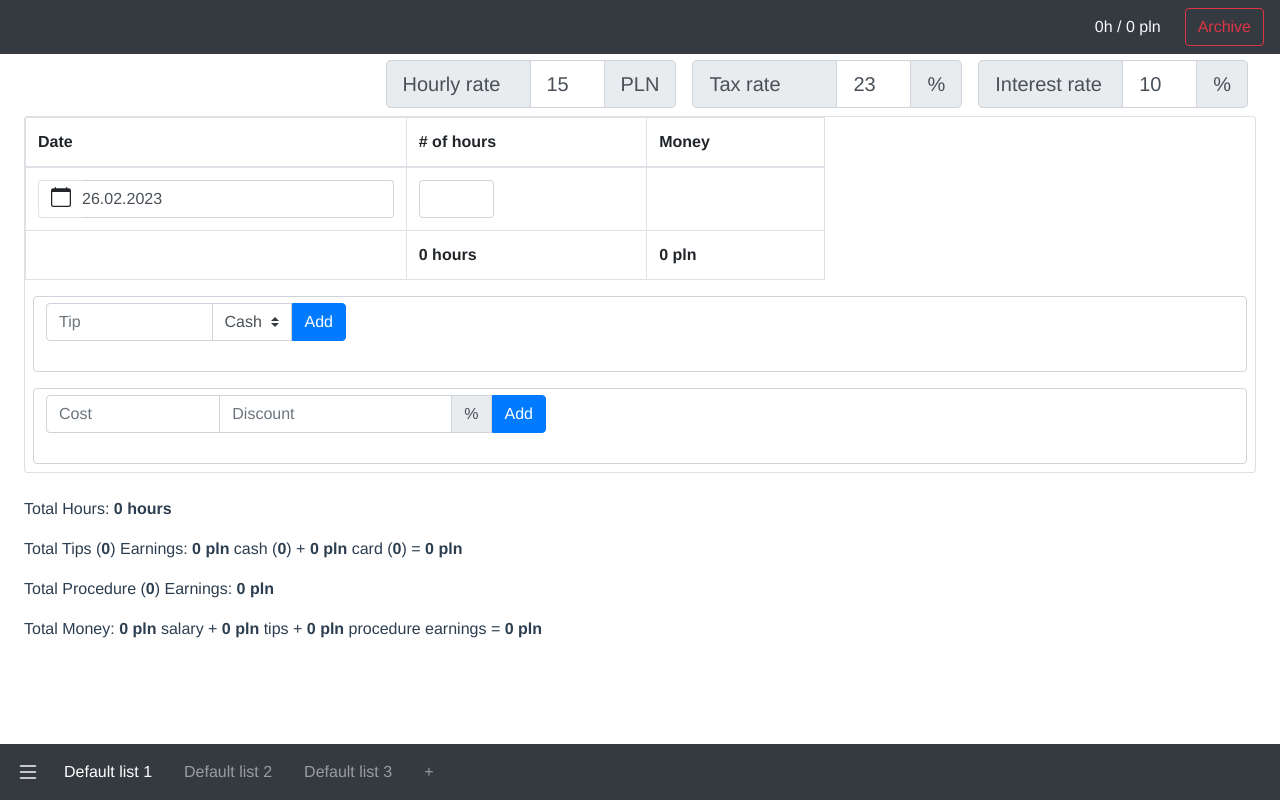
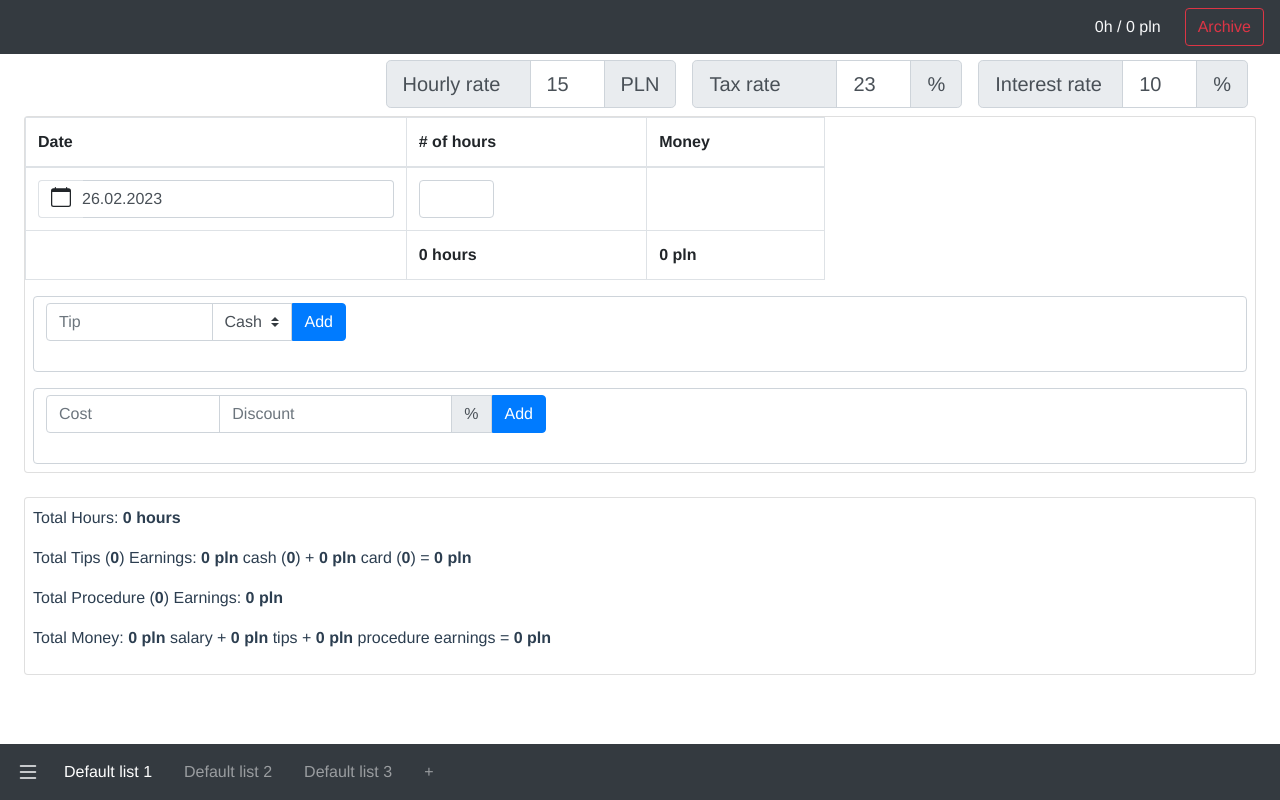
Before and after one commit to sheldonfar/listio, a Vue app: page / in a window 1280 px wide. Built offline with nearby package versions, Linux system fonts and the light colour scheme.

Commit message:
Wrap totals in b-card

```diff
--- a/src/components/Totals.vue
+++ b/src/components/Totals.vue
@@ -1,5 +1,5 @@
 <template>
-  <div class="mt-4">
+  <b-card no-body class="mt-4 p-2">
     <p>
       Total Hours: <b>{{ totalHours }} hours</b>
     </p>
@@ -19,7 +19,7 @@
       <b>{{ totalInterests }} pln</b> procedure earnings =
       <b>{{ totalMoney }} pln</b>
     </p>
-  </div>
+  </b-card>
 </template>
 
 <script>
```
